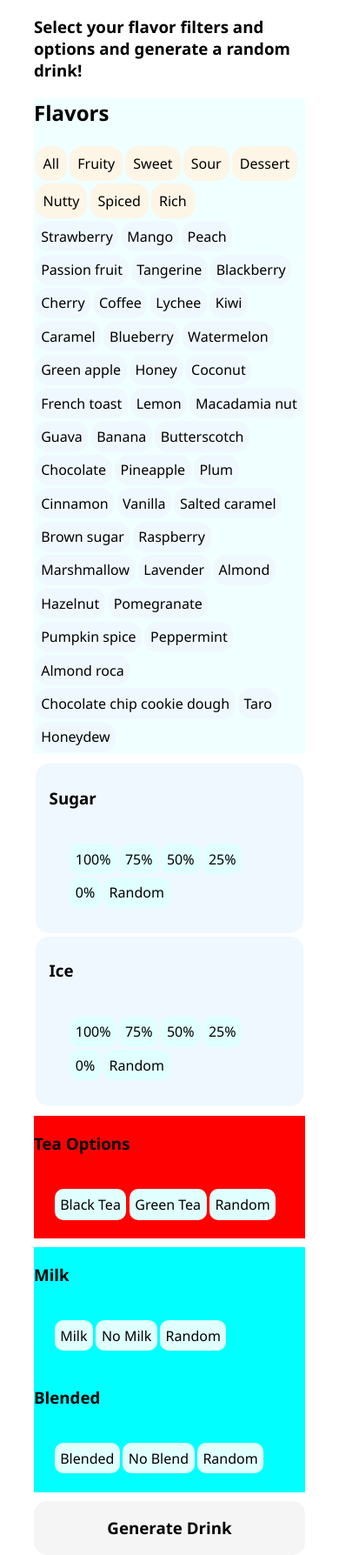
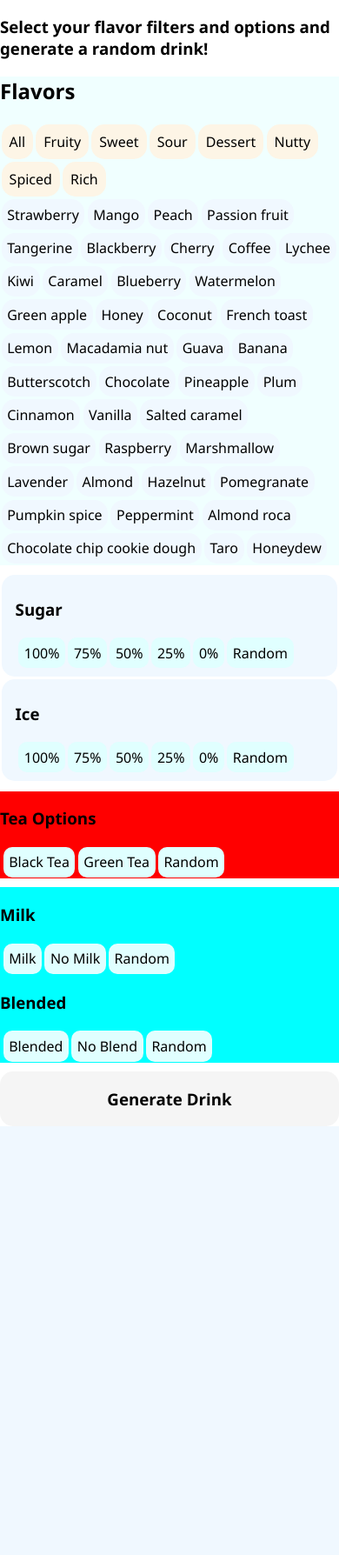
Before and after one commit to SaltMeister/TpumpsRandomDrinkGenerator, a Django app: page / in a window 390 px wide. Shown: the part 74-1862 px from the top of the page at 87% size. After the commit the page ends 1369 px from the top, so only its background shows below. Run offline with Django 5.2, Linux system fonts and the light colour scheme.

Commit message:
Updated Med Screen Styling

```diff
--- a/tpumpRandomizer/static/css/grid.css
+++ b/tpumpRandomizer/static/css/grid.css
@@ -42,6 +42,7 @@
   .container  {
     grid-auto-rows: minmax(50px, auto);
     gap: 10px;
+    padding: 0px;
   }
   .flavor-container {
     grid-column: 1 / 6;
@@ -77,3 +78,12 @@
     grid-row: 5;
   }
 }
+
+
+/* Special Spacing for mid sized Screens */
+@media screen and (max-width: 700px) and (min-width: 400px) {
+  .container {
+    padding-left: 5%;
+    padding-right: 5%;
+  }
+}
--- a/tpumpRandomizer/static/css/home.css
+++ b/tpumpRandomizer/static/css/home.css
@@ -10,6 +10,8 @@ p {
 fieldset {
   padding: 1.25em;
   border: none;
+  display:flex;
+  flex-direction: column;
 }
 
 .generate-button {
@@ -43,9 +45,11 @@ fieldset {
 }
 @media screen and (max-width: 1025px) {
   fieldset {
-    display:flex;
     flex-direction: row;
     flex-wrap: wrap;
+    justify-content: start;
+    margin: 0.rem;
+    padding: 0rem;
   }
 
   .input-item {
--- a/tpumpRandomizer/templates/components/milkBlend.html
+++ b/tpumpRandomizer/templates/components/milkBlend.html
@@ -1,31 +1,29 @@
 <div>
   <h3>Milk</h3>
   <fieldset>
-    <div class="input-item">
+    <div class="input-item selectable">
       <p>Milk</p>
     </div>
-    <div class="input-item">
+    <div class="input-item selectable">
       <p>No Milk</p>
     </div>
-    <div class="input-item">
+    <div class="input-item selectable">
       <p>Random</p>
     </div>
   </fieldset>
-
 </div>
 
 <div>
   <h3>Blended</h3>
   <fieldset>
-    <div class="input-item">
+    <div class="input-item selectable">
       <p>Blended</p>
     </div>
-    <div class="input-item">
+    <div class="input-item selectable">
       <p>No Blend</p>
     </div>
-    <div class="input-item">
+    <div class="input-item selectable">
       <p>Random</p>
     </div>
   </fieldset>
-
 </div>
--- a/tpumpRandomizer/templates/components/percentage.html
+++ b/tpumpRandomizer/templates/components/percentage.html
@@ -1,22 +1,22 @@
 <div class="percentage-input-box">
   <h3>Sugar</h3>
   <fieldset>
-    <div class="input-item">
+    <div class="input-item selectable">
       <p>100%</p>
     </div>
-    <div class="input-item">
+    <div class="input-item selectable">
       <p>75%</p>
     </div>
-    <div class="input-item">
+    <div class="input-item selectable">
       <p>50%</p>
     </div>
-    <div class="input-item">
+    <div class="input-item selectable">
       <p>25%</p>
     </div>
-    <div class="input-item">
+    <div class="input-item selectable">
       <p>0%</p>
     </div>
-    <div class="input-item">
+    <div class="input-item selectable">
       <p>Random</p>
     </div>
   </fieldset>
@@ -24,22 +24,22 @@
 <div class="percentage-input-box">
   <h3>Ice</h3>
   <fieldset>
-    <div class="input-item">
+    <div class="input-item selectable">
       <p>100%</p>
     </div>
-    <div class="input-item">
+    <div class="input-item selectable">
       <p>75%</p>
     </div>
-    <div class="input-item">
+    <div class="input-item selectable">
       <p>50%</p>
     </div>
-    <div class="input-item">
+    <div class="input-item selectable">
       <p>25%</p>
     </div>
-    <div class="input-item">
+    <div class="input-item selectable">
       <p>0%</p>
     </div>
-    <div class="input-item">
+    <div class="input-item selectable">
       <p>Random</p>
     </div>
   </fieldset>
--- a/tpumpRandomizer/templates/components/teaFlavor.html
+++ b/tpumpRandomizer/templates/components/teaFlavor.html
@@ -1,155 +1,154 @@
 <div class="flavor-option-container">
     <h2>Flavors</h2>
     <div class="flavor-filters">
-    <div class="flavor-filter-button">
+      <div class="flavor-filter-button selectable">
         <p>All</p>
       </div>
-    <div class="flavor-filter-button">
+      <div class="flavor-filter-button selectable">
         <p>Fruity</p>
       </div>
-    <div class="flavor-filter-button">
+      <div class="flavor-filter-button selectable">
         <p>Sweet</p>
       </div>
-    <div class="flavor-filter-button">
+      <div class="flavor-filter-button selectable">
         <p>Sour</p>
       </div>
-    <div class="flavor-filter-button">
+      <div class="flavor-filter-button selectable">
         <p>Dessert</p>
       </div>
-    <div class="flavor-filter-button">
+      <div class="flavor-filter-button selectable">
         <p>Nutty</p>
       </div>
-    <div class="flavor-filter-button">
+      <div class="flavor-filter-button selectable">
         <p>Spiced</p>
       </div>
-    <div class="flavor-filter-button">
+      <div class="flavor-filter-button selectable">
         <p>Rich</p>
       </div>
     </div>
     <div class="flavor-options">
-    <div id="1" class="flavor-button">
+      <div id="1" class="flavor-button selectable">
         <p>Strawberry</p>
       </div>
-    <div id="2" class="flavor-button">
+      <div id="2" class="flavor-button selectable">
         <p>Mango</p>
       </div>
-    <div id="3" class="flavor-button">
+      <div id="3" class="flavor-button selectable">
         <p>Peach</p>
       </div>
-    <div id="4" class="flavor-button">
+      <div id="4" class="flavor-button selectable">
         <p>Passion fruit</p>
       </div>
-    <div id="5" class="flavor-button">
+      <div id="5" class="flavor-button selectable">
         <p>Tangerine</p>
       </div>
-    <div id="6" class="flavor-button">
+      <div id="6" class="flavor-button selectable">
         <p>Blackberry</p>
       </div>
-    <div id="7" class="flavor-button">
+      <div id="7" class="flavor-button selectable">
         <p>Cherry</p>
       </div>
-    <div id="8" class="flavor-button">
+      <div id="8" class="flavor-button selectable">
         <p>Coffee</p>
       </div>
-    <div id="9" class="flavor-button">
+      <div id="9" class="flavor-button selectable">
         <p>Lychee</p>
       </div>
-    <div id="10" class="flavor-button">
+      <div id="10" class="flavor-button selectable">
         <p>Kiwi</p>
       </div>
-    <div id="11" class="flavor-button">
+      <div id="11" class="flavor-button selectable">
         <p>Caramel</p>
       </div>
-    <div id="12" class="flavor-button">
+      <div id="12" class="flavor-button selectable">
         <p>Blueberry</p>
       </div>
-    <div id="13" class="flavor-button">
+      <div id="13" class="flavor-button selectable">
         <p>Watermelon</p>
       </div>
-    <div id="14" class="flavor-button">
+      <div id="14" class="flavor-button selectable">
         <p>Green apple</p>
       </div>
-    <div id="15" class="flavor-button">
+      <div id="15" class="flavor-button selectable">
         <p>Honey</p>
       </div>
-    <div id="16" class="flavor-button">
+      <div id="16" class="flavor-button selectable">
         <p>Coconut</p>
       </div>
-    <div id="17" class="flavor-button">
+      <div id="17" class="flavor-button selectable">
         <p>French toast</p>
       </div>
-    <div id="18" class="flavor-button">
+      <div id="18" class="flavor-button selectable">
         <p>Lemon</p>
       </div>
-    <div id="19" class="flavor-button">
+      <div id="19" class="flavor-button selectable">
         <p>Macadamia nut</p>
       </div>
-    <div id="20" class="flavor-button">
+      <div id="20" class="flavor-button selectable">
         <p>Guava</p>
       </div>
-    <div id="21" class="flavor-button">
+      <div id="21" class="flavor-button selectable">
         <p>Banana</p>
       </div>
-    <div id="22" class="flavor-button">
+      <div id="22" class="flavor-button selectable">
         <p>Butterscotch</p>
       </div>
-    <div id="23" class="flavor-button">
+      <div id="23" class="flavor-button selectable">
         <p>Chocolate</p>
       </div>
-    <div id="24" class="flavor-button">
+      <div id="24" class="flavor-button selectable">
         <p>Pineapple</p>
       </div>
-    <div id="25" class="flavor-button">
+      <div id="25" class="flavor-button selectable">
         <p>Plum</p>
       </div>
-    <div id="26" class="flavor-button">
+      <div id="26" class="flavor-button selectable">
         <p>Cinnamon</p>
       </div>
-    <div id="27" class="flavor-button">
+      <div id="27" class="flavor-button selectable">
         <p>Vanilla</p>
       </div>
-    <div id="28" class="flavor-button">
+      <div id="28" class="flavor-button selectable">
         <p>Salted caramel</p>
       </div>
-    <div id="29" class="flavor-button">
+      <div id="29" class="flavor-button selectable">
         <p>Brown sugar</p>
       </div>
-    <div id="30" class="flavor-button">
+      <div id="30" class="flavor-button selectable">
         <p>Raspberry</p>
       </div>
-    <div id="31" class="flavor-button">
+      <div id="31" class="flavor-button selectable">
         <p>Marshmallow</p>
       </div>
-    <div id="32" class="flavor-button">
+      <div id="32" class="flavor-button selectable">
         <p>Lavender</p>
       </div>
-    <div id="33" class="flavor-button">
+      <div id="33" class="flavor-button selectable">
         <p>Almond</p>
       </div>
-    <div id="34" class="flavor-button">
+      <div id="34" class="flavor-button selectable">
         <p>Hazelnut</p>
       </div>
-    <div id="35" class="flavor-button">
+      <div id="35" class="flavor-button selectable">
         <p>Pomegranate</p>
       </div>
-    <div id="36" class="flavor-button">
+      <div id="36" class="flavor-button selectable">
         <p>Pumpkin spice</p>
       </div>
-    <div id="37" class="flavor-button">
+      <div id="37" class="flavor-button selectable">
         <p>Peppermint</p>
       </div>
-    <div id="38" class="flavor-button">
+      <div id="38" class="flavor-button selectable">
         <p>Almond roca</p>
       </div>
-    <div id="39" class="flavor-button">
+      <div id="39" class="flavor-button selectable">
         <p>Chocolate chip cookie dough</p>
       </div>
-    <div id="40" class="flavor-button">
+      <div id="40" class="flavor-button selectable">
         <p>Taro</p>
       </div>
-    <div id="41" class="flavor-button">
+      <div id="41" class="flavor-button selectable">
         <p>Honeydew</p>
       </div>
     </div>
-
   </div>
--- a/tpumpRandomizer/templates/components/teaType.html
+++ b/tpumpRandomizer/templates/components/teaType.html
@@ -1,13 +1,13 @@
 <h3>Tea Options</h3>
 
 <fieldset>
-  <div class="input-item">
+  <div class="input-item selectable">
     <p>Black Tea</p>
   </div>
-  <div class="input-item">
+  <div class="input-item selectable">
     <p>Green Tea</p>
   </div>
-  <div class="input-item">
+  <div class="input-item selectable">
     <p>Random</p>
   </div>
 </fieldset>
```
Lines whose indentation alone changed are shown as unchanged.
